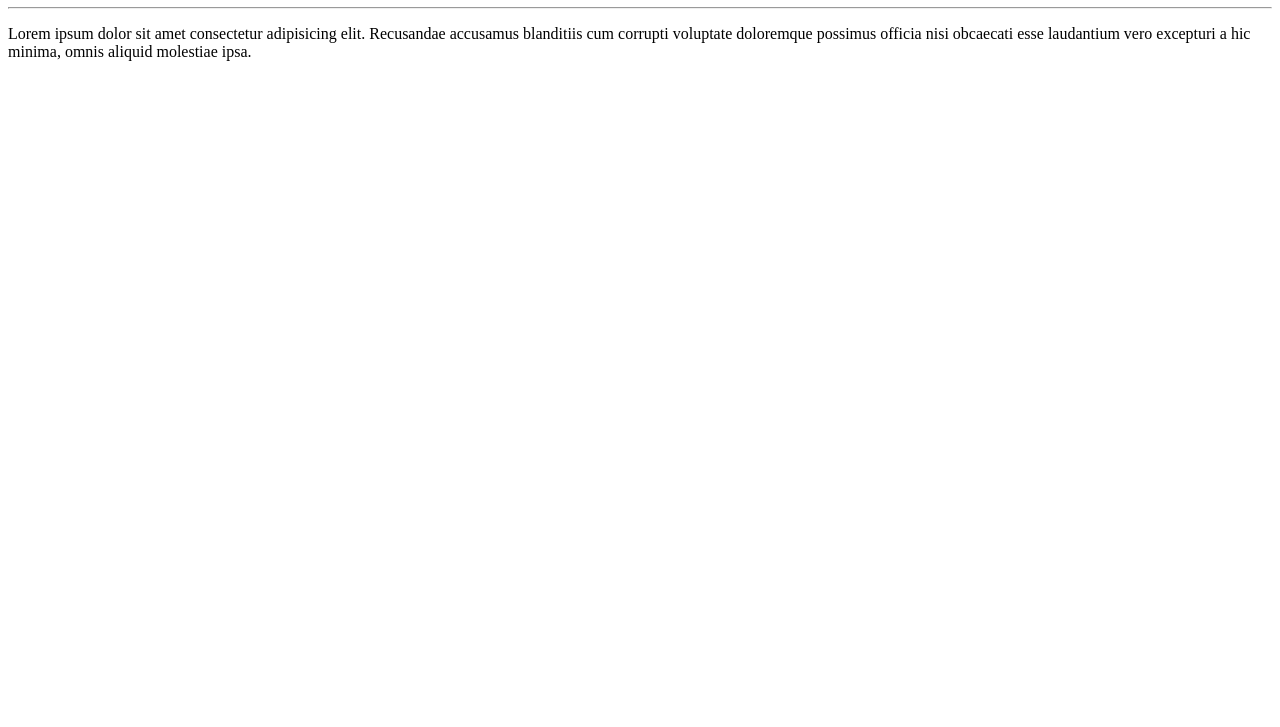
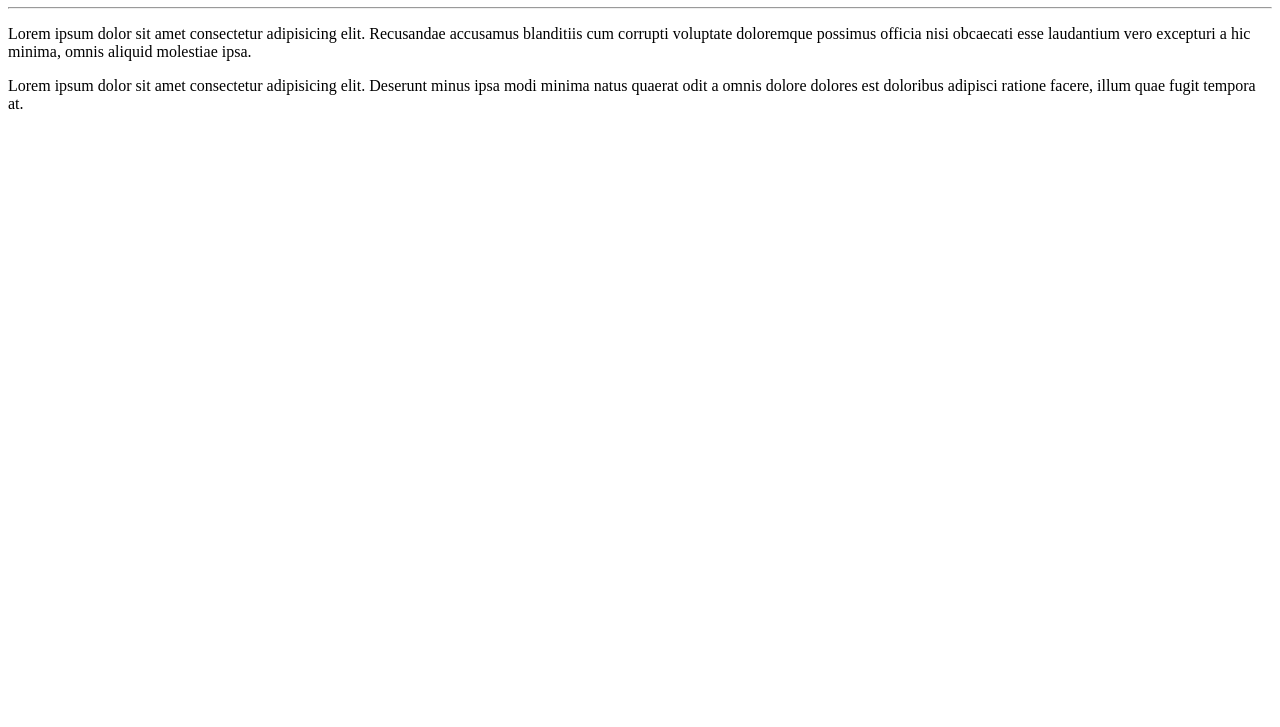
Before and after one commit to marilia1705/Ola-Mundo, a plain HTML site: page site-exemplo/index.html in a window 1280 px wide. Shown: the part 73-800 px from the top of the page. Drawn offline with Linux system fonts and the light colour scheme.

Commit message:
adicionei mais um paragrafo

```diff
--- a/site-exemplo/index.html
+++ b/site-exemplo/index.html
@@ -10,5 +10,6 @@
    <h1>Olá, Mundo!</h1>
    <hr>
    <p>Lorem ipsum dolor sit amet consectetur adipisicing elit. Recusandae accusamus blanditiis cum corrupti voluptate doloremque possimus officia nisi obcaecati esse laudantium vero excepturi a hic minima, omnis aliquid molestiae ipsa.</p>
+   <p> Lorem ipsum dolor sit amet consectetur adipisicing elit. Deserunt minus ipsa modi minima natus quaerat odit a omnis dolore dolores est doloribus adipisci ratione facere, illum quae fugit tempora at.</p>
 </body>
 </html>
```
